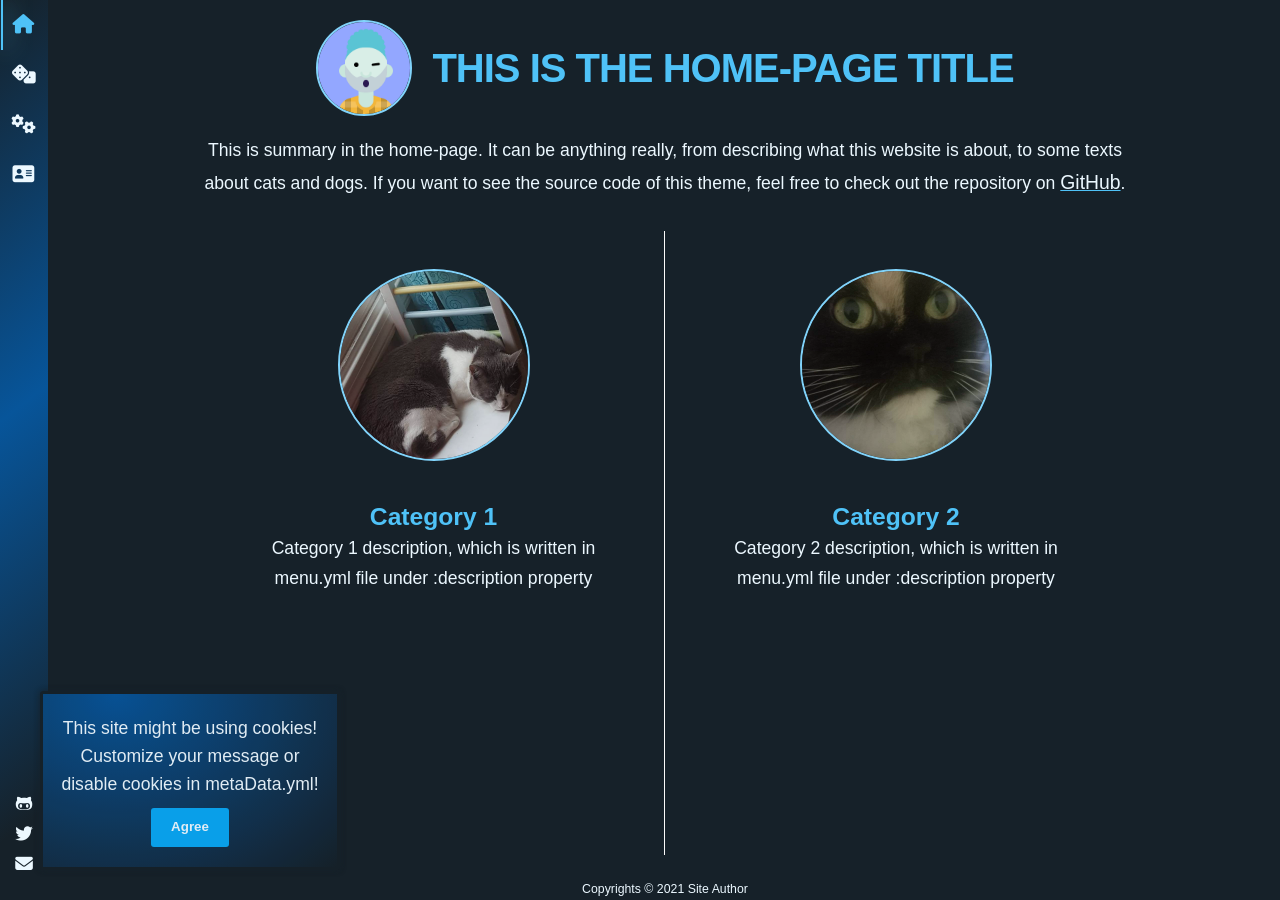
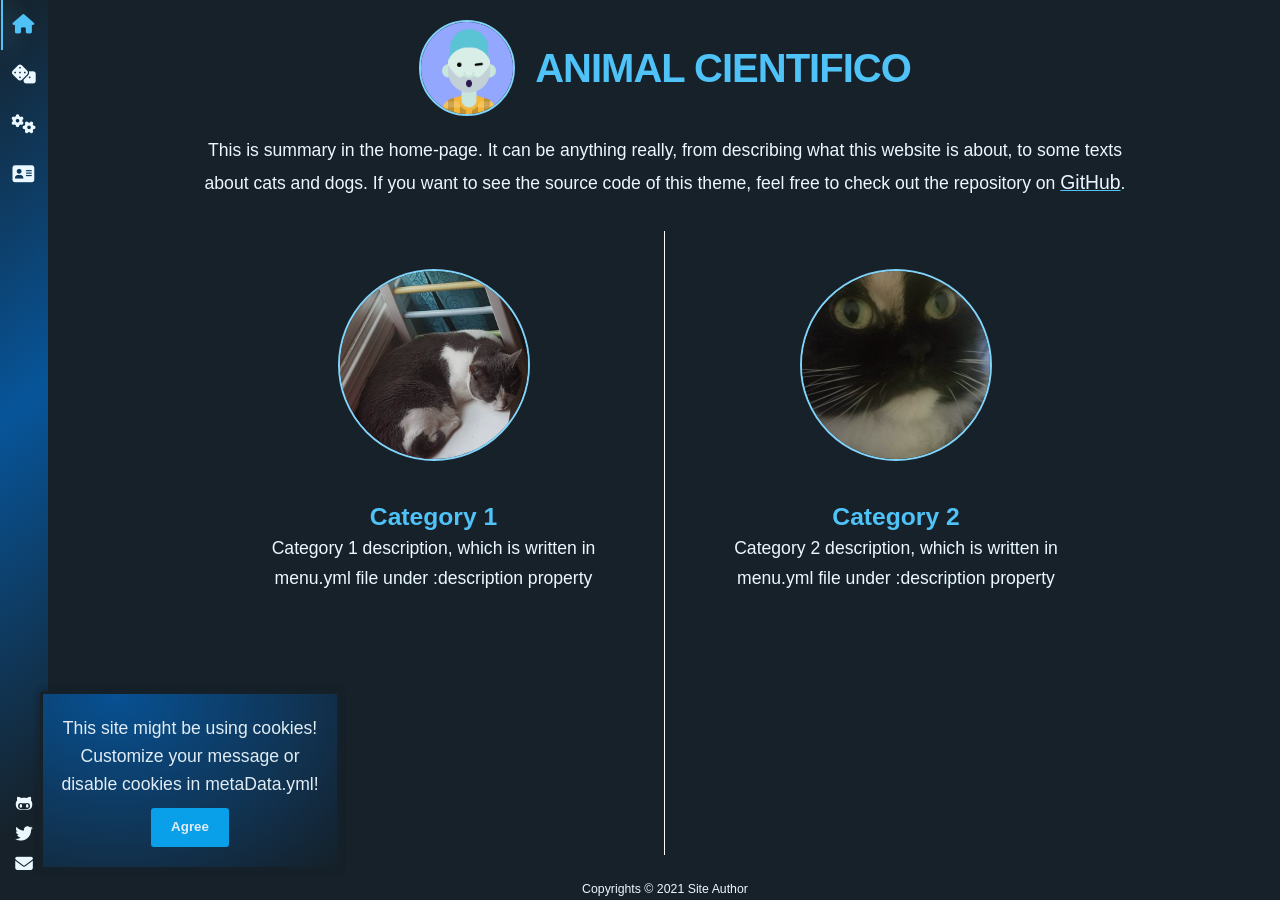
Before and after one commit to stackbit-projects/animal-cientifico-fd334, a Jekyll site: the page built from index.md, in a window 1280 px wide. Built offline with Jekyll 4.4.1, drawn with Linux system fonts in a browser that asks for light colours; nearby versions of some CDN libraries; some web fonts are replaced.

Commit message:
index.md: updated title

```diff
--- a/index.md
+++ b/index.md
@@ -1,6 +1,11 @@
 ---
 layout: home
-title: This is the home-page title
-summary: This is summary in the home-page. It can be anything really, from describing what this website is about, to some texts about cats and dogs. If you want to see the source code of this theme, feel free to check out the repository on <a href="https://github.com/ItsMeaga1n/minimal-categorized" target="_blank">GitHub</a>.
+title: Animal cientifico
+summary: >-
+  This is summary in the home-page. It can be anything really, from describing
+  what this website is about, to some texts about cats and dogs. If you want to
+  see the source code of this theme, feel free to check out the repository on <a
+  href="https://github.com/ItsMeaga1n/minimal-categorized"
+  target="_blank">GitHub</a>.
 category: home
 ---
```
